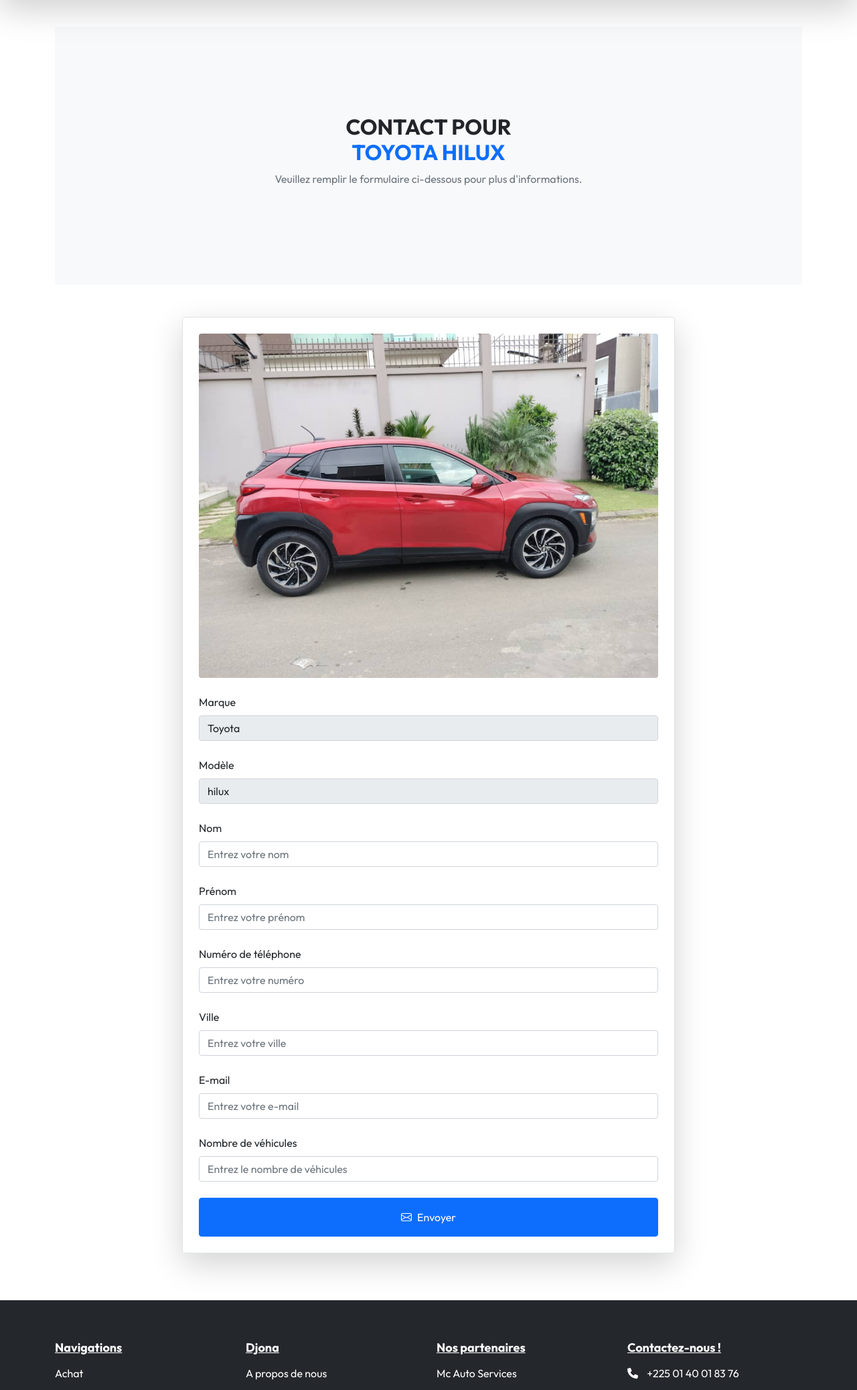
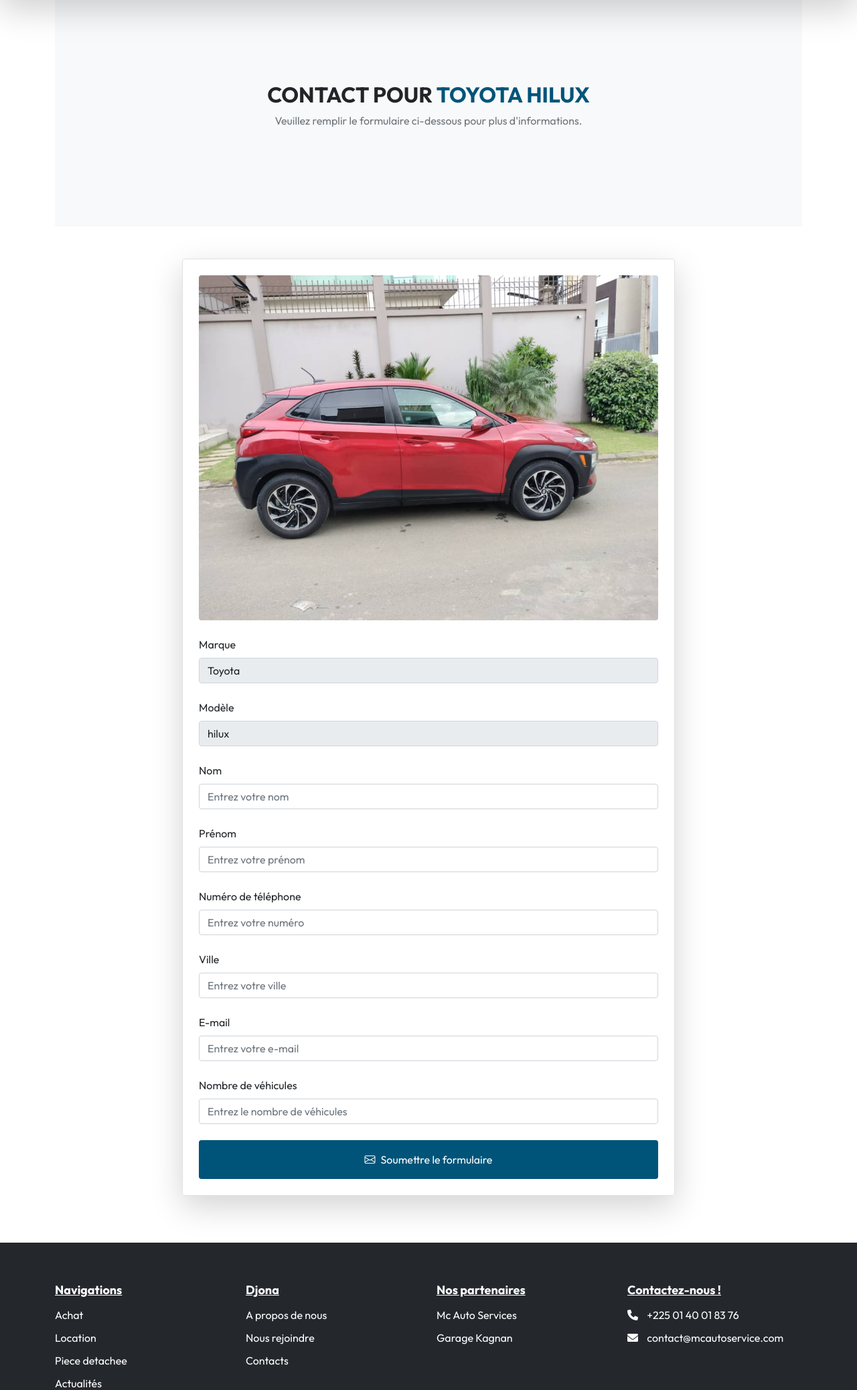
Before and after one commit to Zizou897/djoona, a Django app: page /contactVehi/9/ in a window 1280 px wide. Shown: the part 80-2155 px from the top of the page at 67% size. Run offline with Django 5.2, Linux system fonts and the light colour scheme; data comes from the database, SQL or seed files in the repository; some libraries are stand-ins or nearby versions; some web fonts are replaced.

Commit message:
a jour 200

```diff
--- a/djona_admin/static/css/style.css
+++ b/djona_admin/static/css/style.css
@@ -792,6 +792,10 @@ body {
     .vehicle-card-Mom {
         width: 400px;
     }
+
+    .vehi_contact {
+        padding-top:50px;
+    }
 }
 
 
--- a/djona_admin/templates/contactVehi.html
+++ b/djona_admin/templates/contactVehi.html
@@ -2,12 +2,12 @@
 
 {% block content %}
 
-<br/><br/><br/>
-    <div class="container my-5">
+<br/>
+    <div class="container my-5 vehi_contact">
 
         <section class="hero-section text-center bg-light" style="padding: 130px;">
             <div class="container">
-                <h2 class="fw-bold" style="text-transform: uppercase;">Contact pour <br/><span class="text-primary">{{ product.marque }} {{ product.modele }}</span></h2>
+                <h2 class="fw-bold" style="text-transform: uppercase;">Contact pour <span style="color: #015479;">{{ product.marque }} {{ product.modele }}</span></h2>
             <p class="text-muted">Veuillez remplir le formulaire ci-dessous pour plus d'informations.</p>
             </div>
         </section><br/><br/>
@@ -77,8 +77,8 @@
 
                     <!-- Bouton d'envoi -->
                     <div class="text-center">
-                        <button type="submit" class="btn btn-primary w-100 py-3 d-flex align-items-center justify-content-center">
-                            <i class="bi bi-envelope me-2"></i> Envoyer
+                        <button type="submit" class="btn w-100 py-3 d-flex align-items-center justify-content-center" style="background: #015479;color:#fff;">
+                            <i class="bi bi-envelope me-2"></i> Soumettre le formulaire
                         </button>
                     </div>
                 </form>
--- a/djona_admin/templates/product_detail.html
+++ b/djona_admin/templates/product_detail.html
@@ -612,7 +612,7 @@
                                 </div>
 
                                 <div class="text-center">
-                                    <button type="submit" class="btn btn-primary w-100 py-3 d-flex align-items-center justify-content-center">
+                                    <button type="submit" class="btn w-100 py-3 d-flex align-items-center justify-content-center" style="background: #015479;color:#fff;">
                                         <i class="bi bi-envelope me-2"></i> Soumettre le formulaire
                                     </button>
                                 </div>
```
